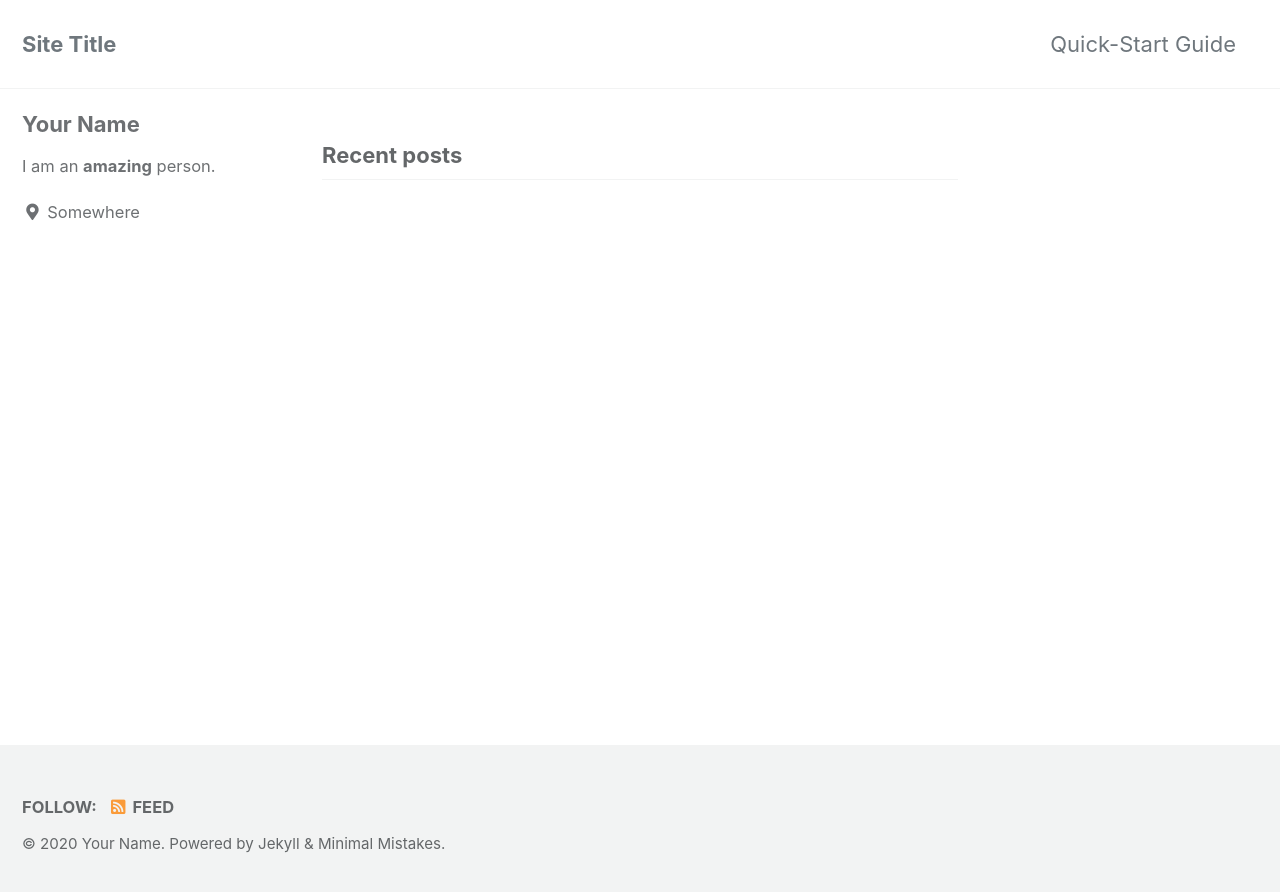
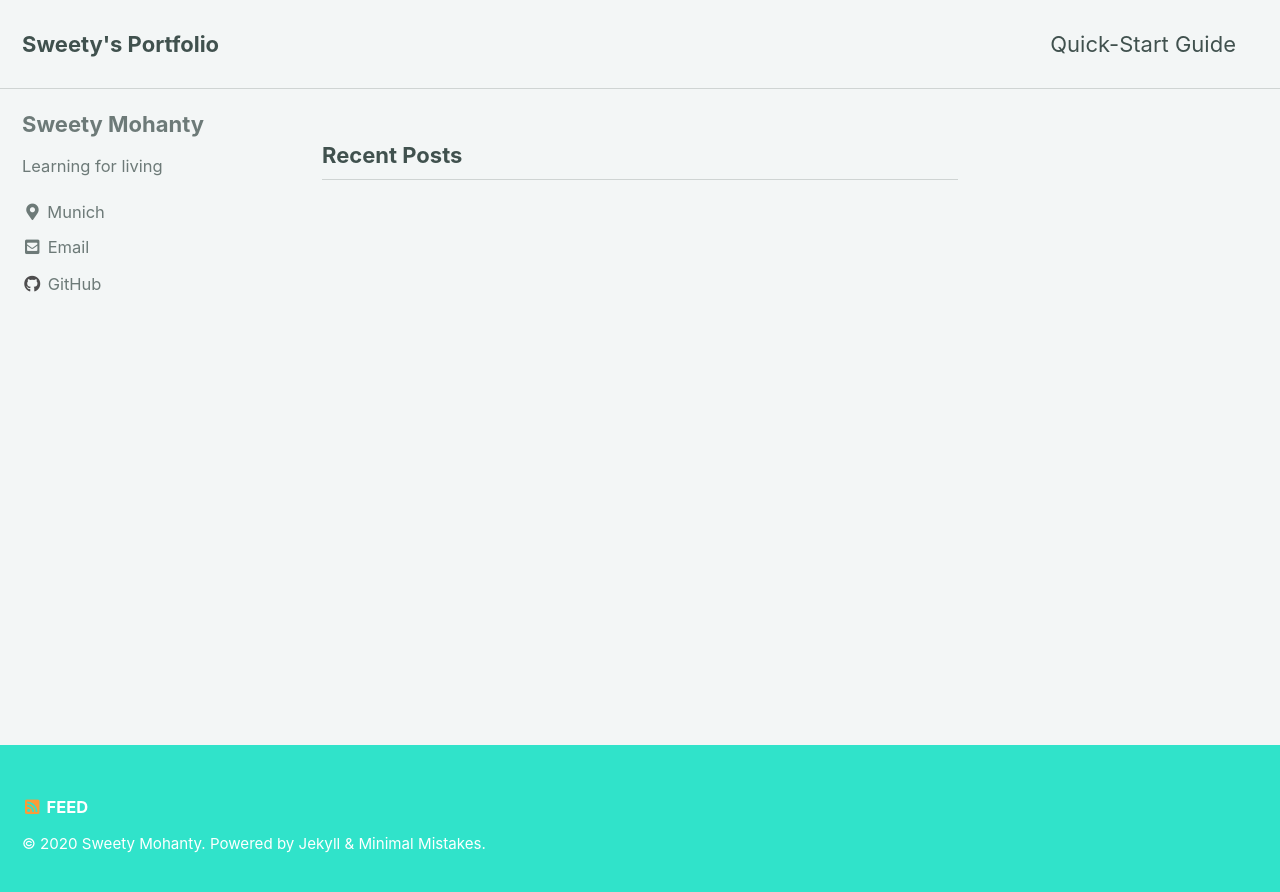
Before and after one commit to swemoh/swemoh.github.io, a Jekyll site: the page built from index.html, in a window 1280 px wide. Shown: the top 892 px of the page. Built offline with Jekyll 4.4.1, drawn with Linux system fonts in a browser that asks for light colours; cached includes are drawn as plain includes; the list of posts is cut into pages by our own code.

Commit message:
Updating config file

```diff
--- a/_config.yml
+++ b/_config.yml
@@ -12,15 +12,15 @@
 
 # theme                  : "minimal-mistakes-jekyll"
 # remote_theme           : "mmistakes/minimal-mistakes"
-minimal_mistakes_skin    : "default" # "air", "aqua", "contrast", "dark", "dirt", "neon", "mint", "plum", "sunrise"
+minimal_mistakes_skin    : "mint" # "default", "air", "aqua", "contrast", "dark", "dirt", "neon", "mint", "plum", "sunrise"
 
 # Site Settings
-locale                   : "en-US"
-title                    : "Site Title"
+locale                   : "de-de"
+title                    : "Sweety's Portfolio"
 title_separator          : "-"
 subtitle                 : # site tagline that appears below site title in masthead
-name                     : "Your Name"
-description              : "An amazing website."
+name                     : "Sweety Mohanty"
+description              : "My portfolio"
 url                      : # the base hostname & protocol for your site e.g. "https://mmistakes.github.io"
 baseurl                  : # the subpath of your site, e.g. "/blog"
 repository               : # GitHub username/repo-name e.g. "mmistakes/minimal-mistakes"
@@ -93,27 +93,27 @@ analytics:
 
 # Site Author
 author:
-  name             : "Your Name"
+  name             : "Sweety Mohanty"
   avatar           : # path of avatar image, e.g. "/assets/images/bio-photo.jpg"
-  bio              : "I am an **amazing** person."
-  location         : "Somewhere"
+  bio              : "Learning for living"
+  location         : "Munich"
   email            :
   links:
     - label: "Email"
       icon: "fas fa-fw fa-envelope-square"
-      # url: "mailto:your.name@email.com"
+      url: "mailto:sweetymohanty999@gmail.com"
     - label: "Website"
       icon: "fas fa-fw fa-link"
       # url: "https://your-website.com"
     - label: "Twitter"
       icon: "fab fa-fw fa-twitter-square"
       # url: "https://twitter.com/"
-    - label: "Facebook"
+    - label: "LinkedIn"
       icon: "fab fa-fw fa-facebook-square"
-      # url: "https://facebook.com/"
+      # url: "https://www.linkedin.com/in/sweetymohanty/"
     - label: "GitHub"
       icon: "fab fa-fw fa-github"
-      # url: "https://github.com/"
+      url: "https://github.com/swemoh"
     - label: "Instagram"
       icon: "fab fa-fw fa-instagram"
       # url: "https://instagram.com/"
@@ -279,3 +279,11 @@ defaults:
       comments: # true
       share: true
       related: true
+
+  # _pages
+  - scope:
+      path: ""
+      type: pages
+    values:
+      layout: single
+      author_profile: true
```
